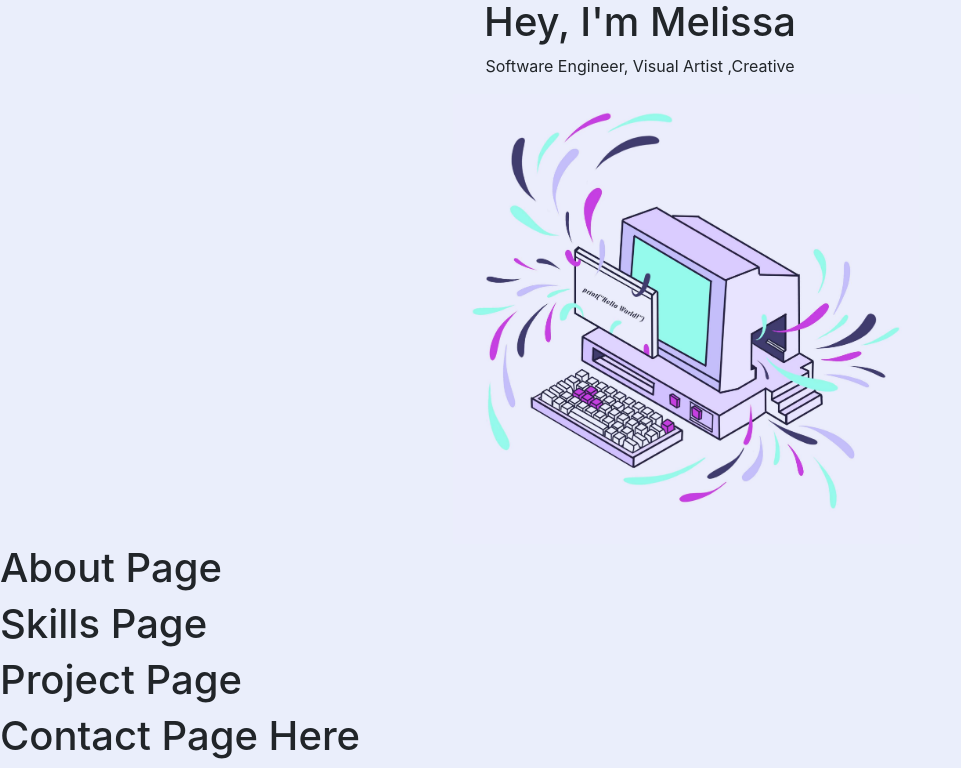
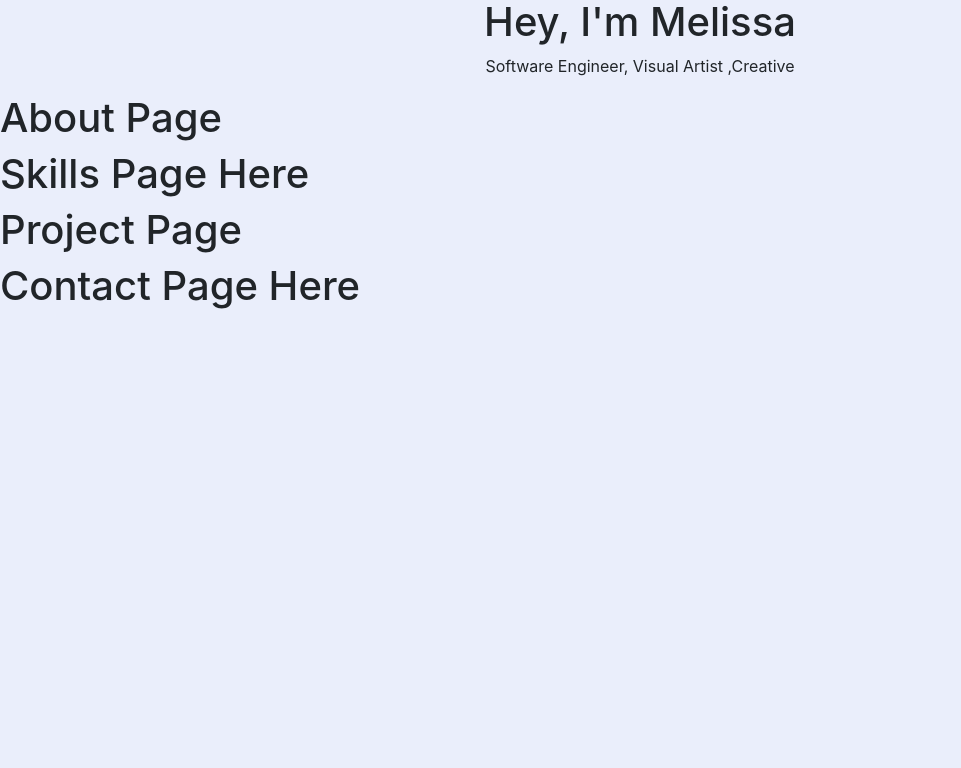
Before and after one commit to mguachun/melguachun.github.io, a React (Create React App) app: page / in a window 1280 px wide. Shown: the part 557-1325 px from the top of the page, without its empty margins (0-961 px from the left). After the commit the page ends 875 px from the top, so only its background shows below. Built offline with nearby package versions, Linux system fonts and the light colour scheme.

Commit message:
test skills page

```diff
--- a/src/Home.js
+++ b/src/Home.js
@@ -12,18 +12,7 @@ function Home() {
             <h1 > Hey, I'm Melissa </h1>
                 <p>Software Engineer, Visual Artist ,Creative </p>
             </div>
-            <div className="col-md-5 justify-content-center">
-              <div className="home-name">
-
-            <img src={require("./images/computers.jpg")} id="computer"/>
-
-              </div>
-
             </div>
-            </div>
-
-
-
           </div>
         </div>
       </div>
--- a/src/Skills.js
+++ b/src/Skills.js
@@ -2,7 +2,7 @@ import React from "react";
 function Skills() {
     return(
         <div id="skills">
-        <h1>Skills Page</h1>
+        <h1>Skills Page Here</h1>
         </div>
 
     )
```
